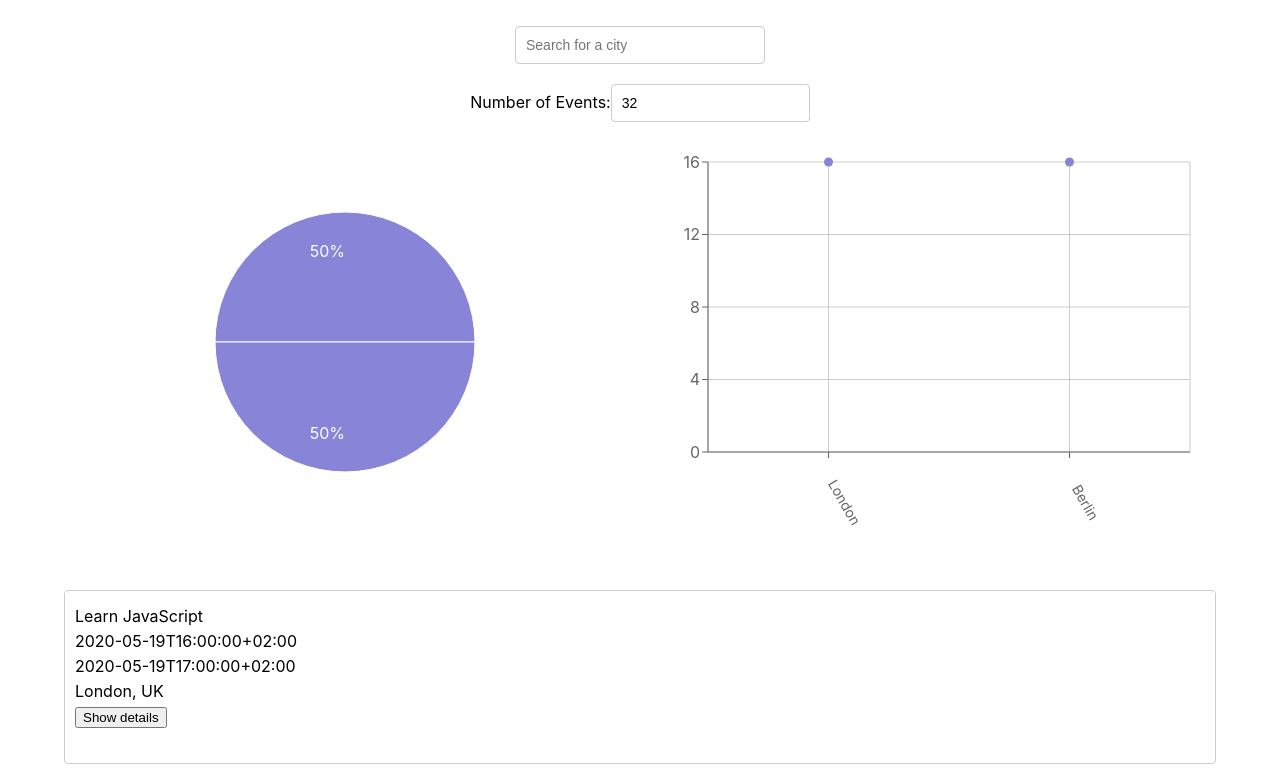
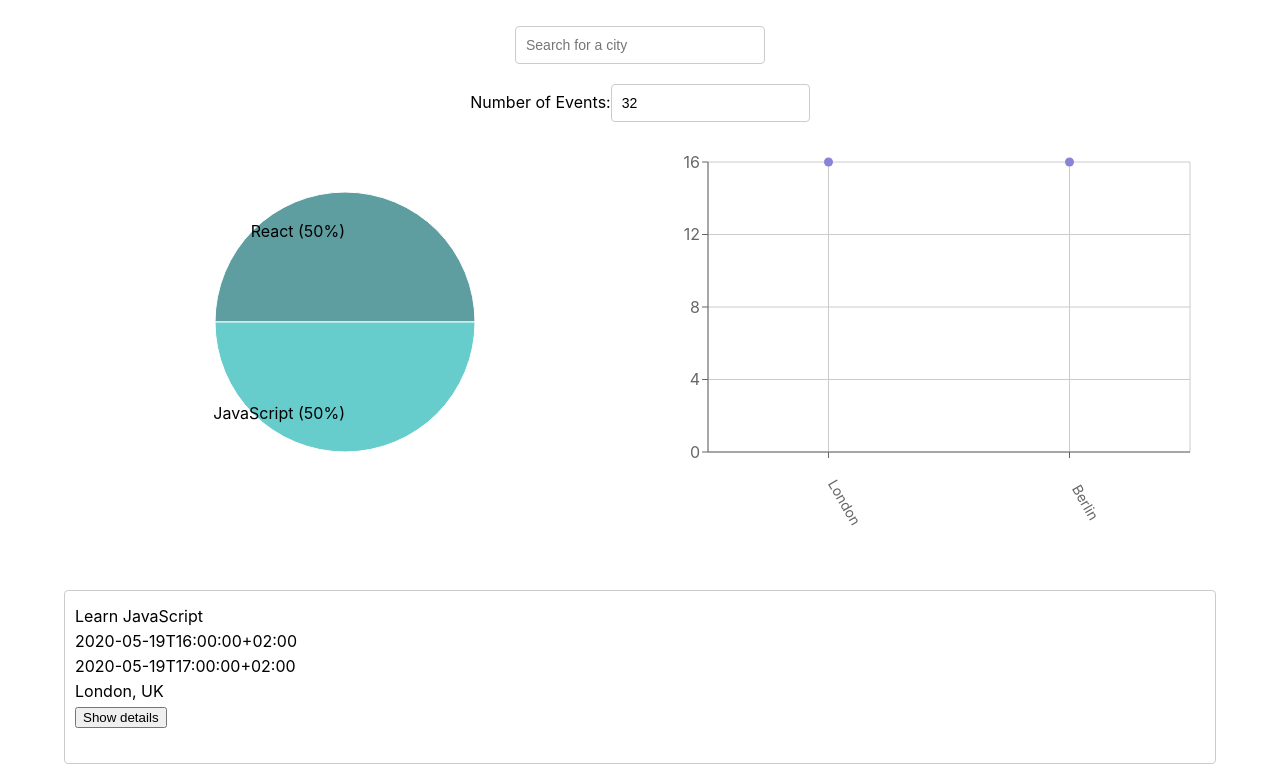
Before and after one commit to menescalnickolas/meet, a React (Create React App) app: page / in a window 1280 px wide. Shown: the top 772 px of the page. Built offline with nearby package versions, Linux system fonts and the light colour scheme; what atatus-spa would draw is missing.

Commit message:
Fixed Styling

```diff
--- a/src/components/EventGenresChart.js
+++ b/src/components/EventGenresChart.js
@@ -31,18 +31,25 @@ const EventGenresChart = ({ events }) => {
       <text
         x={x}
         y={y}
-        fill="#fff"
+        fill="#000"
         textAnchor={x > cx ? 'start' : 'end'}
         dominantBaseline="central"
       >
-        {`${(percent * 100).toFixed(0)}%`}
+        {`${data[index].name} (${(percent * 100).toFixed(0)}%)`}
       </text>
     ) : null;
   };
 
+  const colors = ['#5F9EA0', '#66CCCC', '#9B59B6', '#DA70D6', '#3e40d6'];
+
+
   return (
     <ResponsiveContainer width="99%" height={400}>
-      <PieChart>
+      <PieChart
+        margin={{
+          top: 40,
+          bottom: 80
+        }}>
         <Pie
           data={data}
           dataKey="value"
@@ -50,7 +57,14 @@ const EventGenresChart = ({ events }) => {
           labelLine={false}
           label={renderCustomizedLabel}
           outerRadius={130}
-        />
+        >
+          {data.map((entry, index) => (
+            <Cell
+            key={`cell-${index}`}
+            fill={colors[index]}
+            />
+          ))}
+        </Pie>
       </PieChart>
     </ResponsiveContainer>
   );
```
